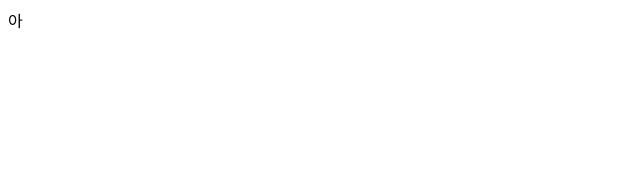
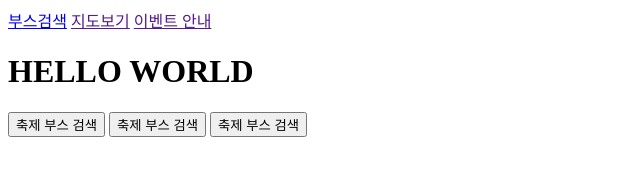
Before and after one commit to dxqvertf98/FestWeb, a plain HTML site: page index.html in a window 1280 px wide. Shown: the whole page, without its empty margins (0-640 px from the left). Drawn offline with Linux system fonts and the light colour scheme; files that its build step writes are made by us from their sources.

Commit message:
큰일남

```diff
--- /dev/null
+++ b/custom.js
@@ -0,0 +1 @@
+alert("hi");
--- a/index.html
+++ b/index.html
@@ -1,12 +1,21 @@
 <!DOCTYPE html>
 <html lang="ko">
-    <head>
-        <meta charset="UTF-8"
-        <meta http-equiv="X-UA-Compatible" content="IE=edge">
-        <meta name="viewport" content="width=device-width, initial-scale=1.0">
-    </head>
+<head>
+    <meta charset="UTF-8">
+    <meta http-equiv="X-UA-Compatible" content="IE=edge">
+    <meta name="viewport" content="width=device-width, initial-scale=1.0">
+    <title>달천고</title>
+    <link rel="stylesheet" href="css/style.css">
+</head>
+<body>
+    <a href="file:///C:/git/SearchBooth.html">부스검색</a>
+    <a href="">지도보기</a>
+    <a href="">이벤트 안내</a>
+    <h1 id="title">HELLO WORLD</h1>
+    <script src="custom.js"></script>
+    <button type="button" onclick="location.href='file:///C:/git/SearchBooth.html'">축제 부스 검색</button>
+    <button type="button" onclick="location.href='file:///C:/git/Map.html'">축제 부스 검색</button>
+    <button type="button" onclick="location.href='file:///C:/git/Event.html'">축제 부스 검색</button>
+    <!--어 현서야 형인데, 미리 좀 해놨거든? 근데 알다시피 사이트가 좀 이상하잖냐? 알아서 고쳐라~-->
+</body>
 </html>
-<title>달천고</title>
-<body>
-    아
-</body>
--- /dev/null
+++ b/style.css
@@ -0,0 +1 @@
+@charset "UTF-8";
```
Also changed, not shown: Event.html (added), Map.html (added), SearchBooth.html (added).
